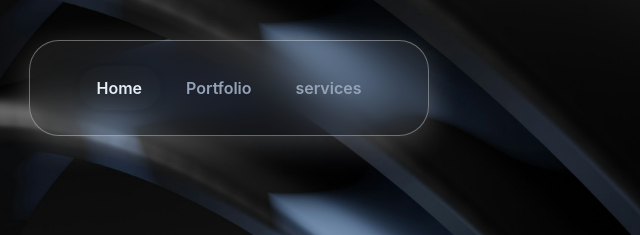
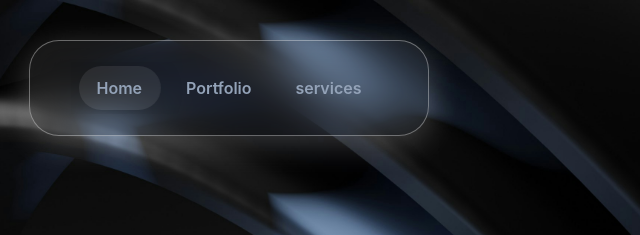
Before and after one commit to imtheone-hm/cite-finale, a plain HTML site: page code/HOME.HTML in a window 1280 px wide. Shown: the top 235 px of the page, 411-1051 px from the left. Drawn offline with Linux system fonts and the light colour scheme.

Commit message:
glass button

```diff
--- a/code/style.css
+++ b/code/style.css
@@ -105,12 +105,11 @@ body {
 }
 
 .nav-link.active {
-  color: var(--text); /* Text color when active */
-  background: rgba(255, 255, 255, 0); /* Glass-like transparency */
-  box-shadow: 0 4px 12px rgba(0, 0, 0, 0.048); /* Soft shadow */
-  backdrop-filter: blur(50px); /* Light blur effect */
-  -webkit-backdrop-filter: blur(50px); /* Safari compatibility */
-  transition: all 180ms ease; /* Smooth transition */
+background: rgba(255, 255, 255, 0);
+border-radius: 50px;
+box-shadow: 0 4px 30px rgba(0, 0, 0, 0.1);
+backdrop-filter: blur(0px);
+-webkit-backdrop-filter: blur(0px);
 }
 
 /* Sections - full viewport height */
```
